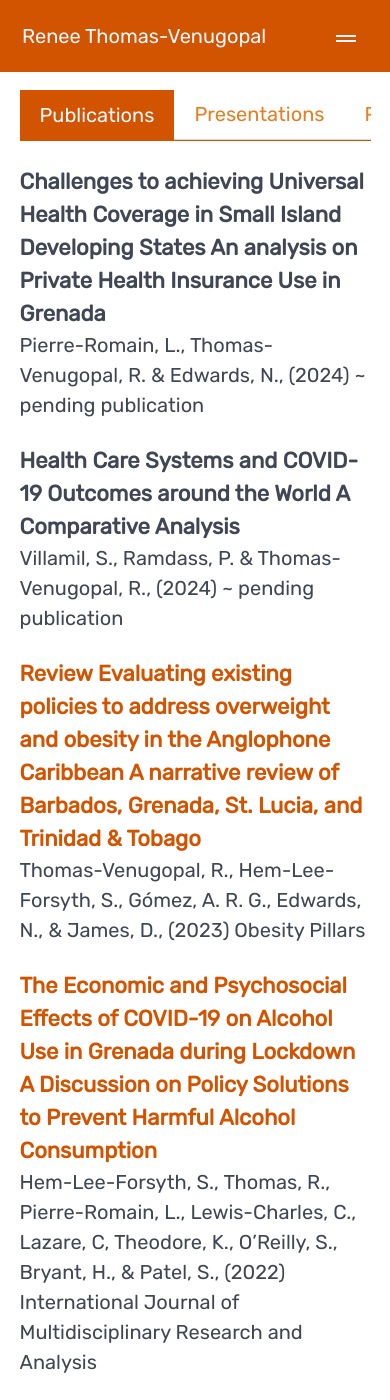
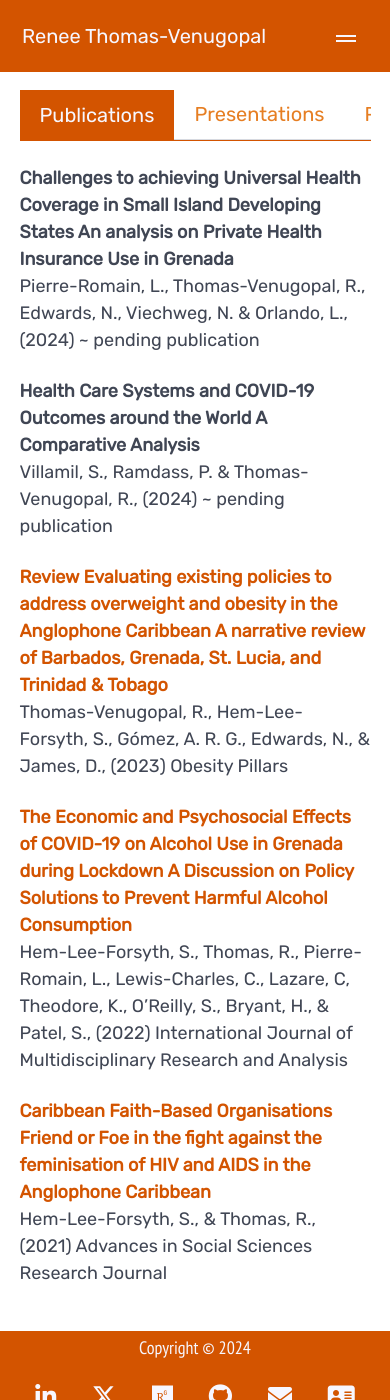
Before and after one commit to RenThom/phmatters, a Jekyll site: the page built from pages/research.html, in a window 390 px wide and 1400 px high. Built offline with Jekyll 4.4.1, drawn with Linux system fonts in a browser that asks for light colours; nearby versions of some CDN libraries; a script that is not in the unit is left out; comment, search, counter and statistics services are not loaded.

Commit message:
fixes to font sizes, url for website and publications list

```diff
--- a/_data/publications.yml
+++ b/_data/publications.yml
@@ -1,5 +1,5 @@
 - title: Challenges to achieving Universal Health Coverage in Small Island Developing States An analysis on Private Health Insurance Use in Grenada
-  authors: Pierre-Romain, L., Thomas-Venugopal, R. & Edwards, N.
+  authors: Pierre-Romain, L., Thomas-Venugopal, R., Edwards, N., Viechweg, N. & Orlando, L.
   journal: ~ pending publication
   year: '2024'
   link:
--- a/assets/css/style.scss
+++ b/assets/css/style.scss
@@ -174,6 +174,14 @@
 
     .nav-burger-mobile{
         width: 3.5rem;
+    }
+
+    .tab-header{
+        font-size: 20px;
+    }
+
+    .tab-content-design{
+        font-size: 18px;
     }
 }
 
```
Also changed, not shown: 4 other files.
